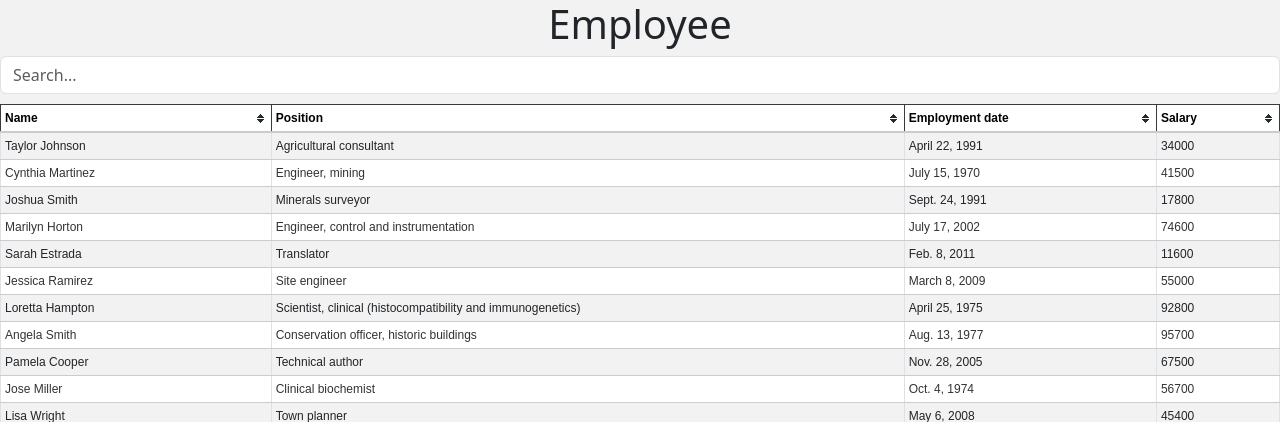
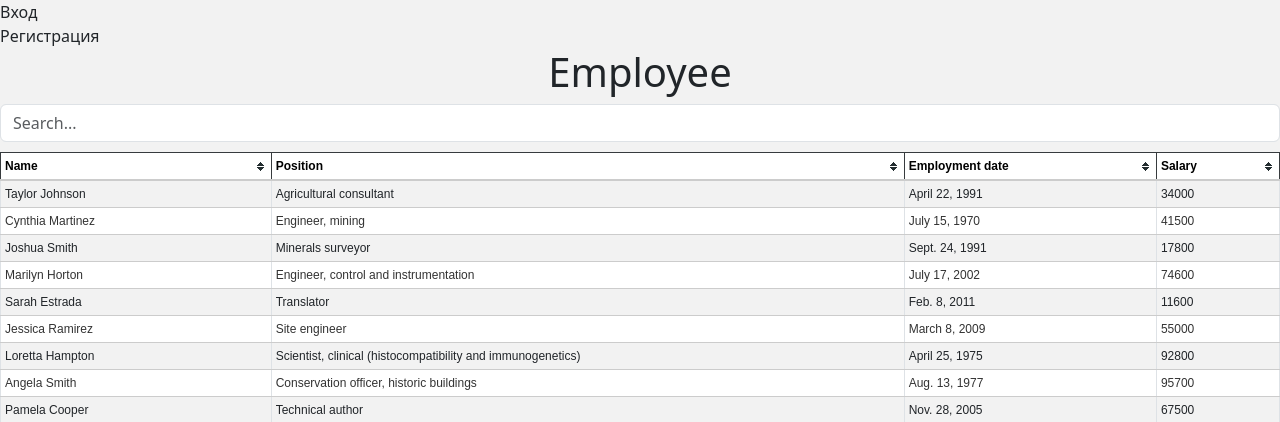
Before and after one commit to sergey-karavanets/test_project, a Django app: page / in a window 1280 px wide. Shown: the top 422 px of the page. Run offline with Django 4.2, Linux system fonts and the light colour scheme; data comes from the database, SQL or seed files in the repository; some libraries are stand-ins or nearby versions.

Commit message:
add link 'Профиль', 'Выход', 'Вход', 'Регистрация'

```diff
--- a/abz_agency/database/templates/database/base.html
+++ b/abz_agency/database/templates/database/base.html
@@ -15,12 +15,21 @@
     <script type="text/javascript" src="/static/database/js/script.js"></script>
 </head>
 <body>
+<div>
+    {% if user.is_authenticated %}
+    <a class="nav-item nav-link" href="{% url 'profile' %}">Профиль</a>
+    <a class="nav-item nav-link" href="{% url 'logout' %}">Выход</a>
+    {% else %}
+    <a class="nav-item nav-link" href="{% url 'login' %}">Вход</a>
+    <a class="nav-item nav-link" href="{% url 'register' %}">Регистрация</a>
+    {% endif %}
+</div>
 {% if messages %}
-        	{% for message in messages %}
-          	<div class="alert alert-{{ message.tags }}">
-            	{{ message }}
-          	</div>
-        	{% endfor %}
+{% for message in messages %}
+<div class="alert alert-{{ message.tags }}">
+    {{ message }}
+</div>
+{% endfor %}
 {% endif %}
 {% block content %}
 {% endblock %}
```
